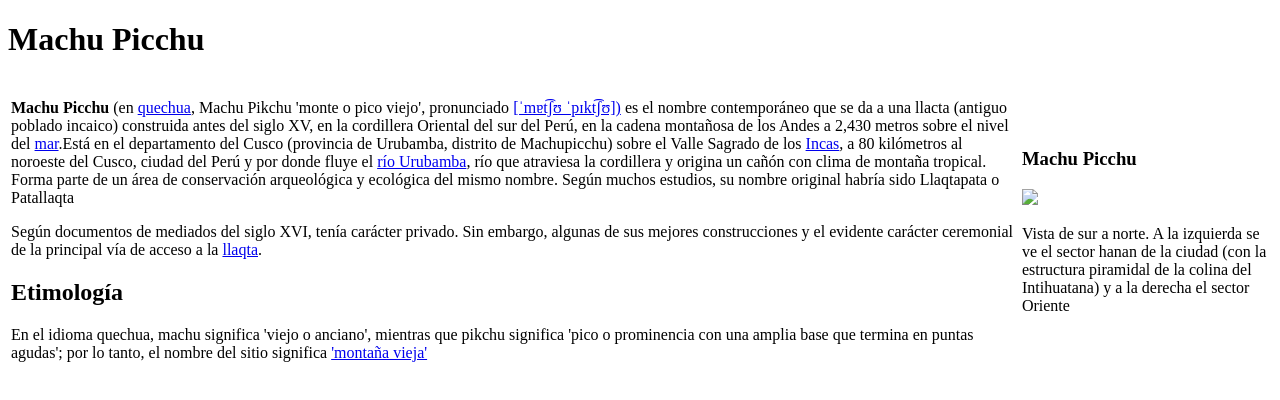
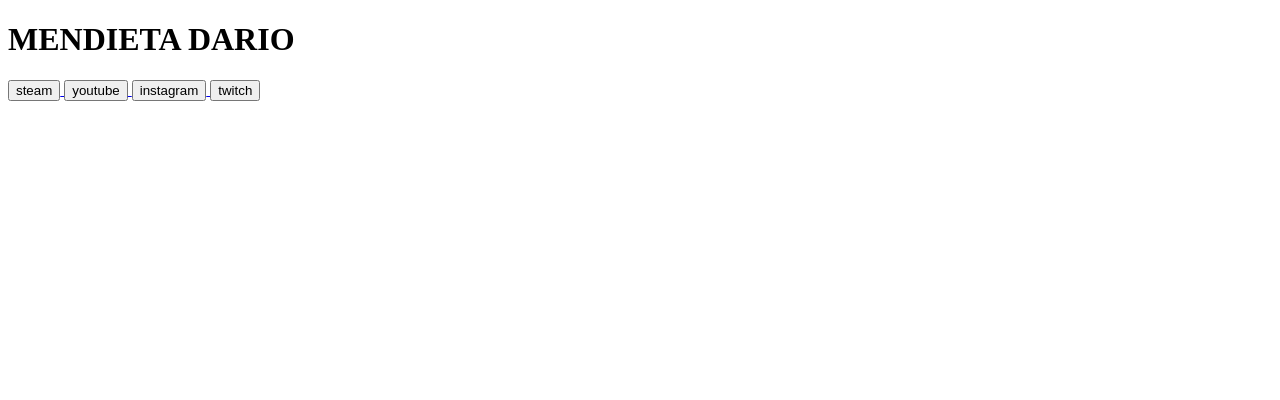
Before and after one commit to GANANIROU/plataformas-moviles-entregas, a plain HTML site: page tp-1/index.html in a window 1280 px wide. Drawn offline with Linux system fonts and the light colour scheme.

Commit message:
Add files via upload

```diff
--- a/tp-1/index.html
+++ b/tp-1/index.html
@@ -1,27 +1,27 @@
 <!DOCTYPE html>
-<html lang="en">
+<html lang="es">
 <head>
     <meta charset="UTF-8">
-    <meta name="viewport" content="width=device-width, initial-scale=1.0">
-    <title>TP1 - HTML</title>
+    <title>Mendieta Dario</title>
+    <link rel="stylesheet" href="style.css">
 </head>
-</html>
 <body>
-    <h1>Machu Picchu</h1>
-    <table>
-        <tr>
-            <td>
-                <header><p><strong>Machu Picchu</strong> (en <a href="#">quechua</a>, Machu Pikchu 'monte o pico viejo', pronunciado <a href="#">[ˈmɐt͡ʃʊ ˈpɪkt͡ʃʊ])</a> es el nombre contemporáneo que se da a una llacta (antiguo poblado incaico) construida antes del siglo XV, en la cordillera Oriental del sur del Perú, en la cadena montañosa de los Andes a 2,430 metros sobre el nivel del <a href="#">mar</a>.Está en el departamento del Cusco (provincia de Urubamba, distrito de Machupicchu) sobre el Valle Sagrado de los <a href="#">Incas</a>, a 80 kilómetros al noroeste del Cusco, ciudad del Perú y por donde fluye el <a href="#">río Urubamba</a>, río que atraviesa la cordillera y origina un cañón con clima de montaña tropical. Forma parte de un área de conservación arqueológica y ecológica del mismo nombre. Según muchos estudios, su nombre original habría sido Llaqtapata o Patallaqta</p></header>
-                <p>Según documentos de mediados del siglo XVI, tenía carácter privado. Sin embargo, algunas de sus mejores construcciones y el evidente carácter ceremonial de la principal vía de acceso a la <a href="#">llaqta</a>.</p>
-                <h2>Etimología</h2>
-                <p>En el idioma quechua, machu significa 'viejo o anciano', mientras que pikchu significa 'pico o prominencia con una amplia base que termina en puntas agudas'; por lo tanto, el nombre del sitio significa <a href="#">'montaña vieja'</a></p>
-            </td>
-            <td>
-                <h3>Machu Picchu</h3>
-                <img src="Machu_Picchu,_Peru.jpg">
-                <p>Vista de sur a norte. A la izquierda se ve el sector hanan de la ciudad (con la estructura piramidal de la colina del Intihuatana) y a la derecha el sector Oriente</p>
-            </td>
-        </tr>
-    </table>
+    <div class="container">
+        <h1 class="papu">MENDIETA DARIO</h1>
+        <div class="buttons">
+            <a href="https://steamcommunity.com/profiles/76561198996277613/" target="_blank">
+                <button>steam</button>
+            </a>
+            <a href="https://www.youtube.com/@ganan-tp9zj" target="_blank">
+                <button>youtube</button>
+            </a>
+            <a href="https://www.instagram.com/gananirou/" target="_blank">
+                <button>instagram</button>
+            </a>
+            <a href="https://www.twitch.tv/ganan0934_" target="_blank">
+                <button>twitch</button>
+            </a>
+        </div>
+    </div>
 </body>
 </html>
```
